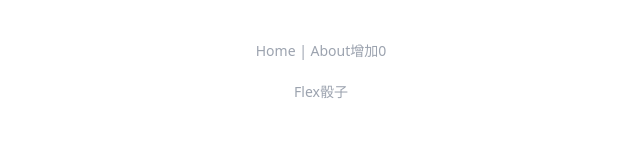
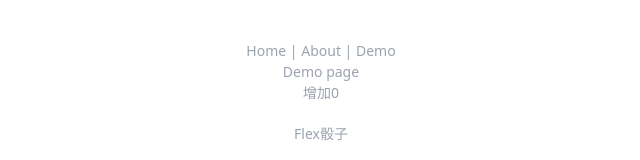
Before and after one commit to YangD1/vue-ideal-vite, a Vue app: page /demo in a window 1280 px wide. Shown: the top 160 px of the page, without its empty margins (319-959 px from the left). Built offline with nearby package versions, Linux system fonts and the light colour scheme.

Commit message:
vite配置模块化路由

```diff
--- a/src/App.vue
+++ b/src/App.vue
@@ -14,7 +14,8 @@ const toggleDark = useToggle(isDark)
 <template>
   <main px-16 py-40 text-center text-14 color-gray-400>
     <router-link to="/">Home</router-link> |
-    <router-link to="/about">About</router-link>
+    <router-link to="/about">About</router-link> |
+    <router-link to="/demo">Demo</router-link>
     <router-view />
     <button @click="addFuncOne">增加{{ countStore.count }}</button>
     <p mt-20 text-14 color-gray-400>Flex骰子</p>
--- a/src/router/index.ts
+++ b/src/router/index.ts
@@ -1,7 +1,13 @@
 import { createRouter, createWebHistory, RouteRecordRaw } from 'vue-router'
 import HomeView from '../views/HomeView.vue'
 
-const routes: Array<RouteRecordRaw> = [
+
+// @ts-ignore
+const routesModules: any = import.meta.globEager('./modules/*.ts')
+const routesModuleKeys: Array<any> = Object.keys(routesModules)
+
+// @ts-ignore
+let routes: Array<RouteRecordRaw> = [
   {
     path: '/',
     name: 'home',
@@ -17,6 +23,11 @@ const routes: Array<RouteRecordRaw> = [
   }
 ]
 
+routesModuleKeys.forEach(item => {
+  routes.push(...routesModules[item].default)
+})
+
+console.log(routes)
 const router = createRouter({
   // history: createWebHistory(process.env.BASE_URL),
   history: createWebHistory('/'),
--- /dev/null
+++ b/src/router/modules/demo.ts
@@ -0,0 +1,9 @@
+import { RouteRecordRaw } from 'vue-router'
+const demo: Array<RouteRecordRaw> = [
+  {
+    path: '/demo',
+    name: 'demo',
+    component: () => import(/* webpackChunkName: "about" */ '@/views/demo/index.vue')
+  }
+]
+export default demo;
--- /dev/null
+++ b/src/views/demo/index.vue
@@ -0,0 +1,13 @@
+<script lang="ts">
+import { onMounted } from 'vue'
+onMounted(() => {
+  console.log('is demo')
+})
+</script>
+<template>
+  <div>
+    <div>
+      Demo page
+    </div>
+  </div>
+</template>
```
